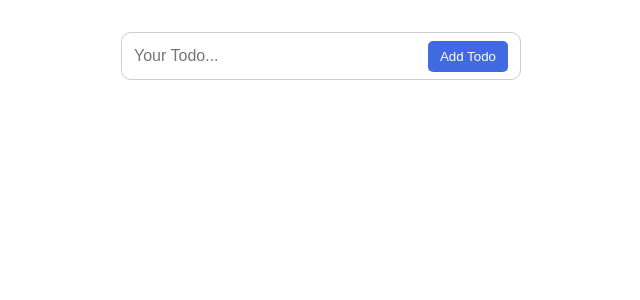
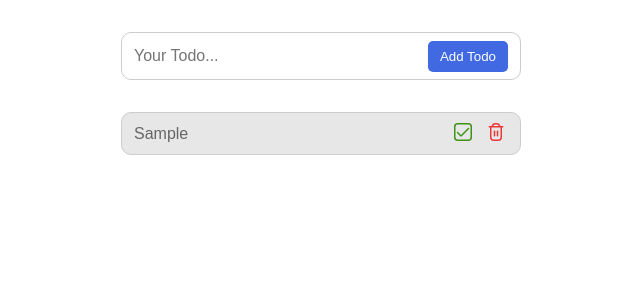
Before and after one commit to 1Mehranazizi/Todo-List-PWA-App-, a React (Create React App) app: page / in a window 1280 px wide. Both pictures are taken after typing "Sample" into the empty fields and a click on the button "Add Todo". Shown: the top 300 px of the page, without its empty margins (319-959 px from the left). Built offline with nearby package versions, Linux system fonts and the light colour scheme; the HTML template or start-up script is replaced by a standard one.

Commit message:
Show Todos

```diff
--- a/src/App.tsx
+++ b/src/App.tsx
@@ -1,10 +1,11 @@
-import React , {useState, useEffect} from 'react';
+import React, { useState, useEffect } from "react";
 
 // Components
-import TodoInput from './components/TodoInput';
+import TodoInput from "./components/TodoInput";
+import TodoItem from "./components/TodoItem";
 
 //Model
-import { todoModel } from './model/model';
+import { todoModel } from "./model/model";
 
 const App = () => {
   const [todo, setTodo] = useState<string>("");
@@ -12,7 +13,17 @@ const App = () => {
 
   return (
     <div>
-      <TodoInput todo={todo} setTodo={setTodo} setTodos={setTodos} todos={todos} />
+      <TodoInput
+        todo={todo}
+        setTodo={setTodo}
+        setTodos={setTodos}
+        todos={todos}
+      />
+      <ul className="todo-container">
+        {todos.map((item) => (
+          <TodoItem key={item.id} todo={item} setTodos={setTodos} todos={todos} />
+        ))}
+      </ul>
     </div>
   );
 };
--- /dev/null
+++ b/src/components/TodoItem.module.css
@@ -0,0 +1,46 @@
+.todo_container {
+    display: flex;
+    flex-direction: column;
+    width: 400px;
+    margin: 0 auto;
+  }
+
+  .todo_item {
+    display: flex;
+    align-items: center;
+    justify-content: space-between;
+    padding: 8px 12px;
+    background-color: #e7e7e7;
+    border: 1px solid #ccc;
+    border-radius: 10px;
+    margin-bottom: 1rem;
+    transition: 0.3s;
+    color: #666;
+  }
+
+  .todo_item:hover {
+    box-shadow: 0 5px 20px rgba(112, 112, 112, 0.3);
+    transform: scale(1.01);
+  }
+
+  .todo_item.todo_done {
+    opacity: 0.5;
+  }
+
+  .todo_btn {
+    display: inline-block;
+    width: 25px;
+    height: 25px;
+    border-radius: 5px;
+    text-align: center;
+    line-height: 30px;
+    cursor: pointer;
+  }
+
+  .todo_btn:first-child {
+    margin-right: 8px;
+  }
+
+  .todo_btn img {
+    width: 18px;
+  }
--- /dev/null
+++ b/src/components/TodoItem.tsx
@@ -0,0 +1,37 @@
+import React from "react";
+import { todoModel } from "../model/model";
+import styles from "./TodoItem.module.css";
+
+//Icons
+import TrashIcon from "../icon/trash.svg";
+import CheckIcon from "../icon/check.svg";
+
+interface Props {
+  todo: todoModel;
+  todos: todoModel[];
+  setTodos: React.Dispatch<React.SetStateAction<todoModel[]>>;
+}
+
+const TodoItem: React.FC<Props> = ({ todo, setTodos, todos }) => {
+  return (
+    <li
+      className={
+        todo.isDone
+          ? `${styles.todo_item} ${styles.todo_done}`
+          : styles.todo_item
+      }
+    >
+      <p>{todo.todo}</p>
+      <div>
+        <span className={styles.todo_btn}>
+          <img src={CheckIcon} alt="checked" />
+        </span>
+        <span className={styles.todo_btn}>
+          <img src={TrashIcon} alt="trash" />
+        </span>
+      </div>
+    </li>
+  );
+};
+
+export default TodoItem;
```
Also changed, not shown: src/icon/check.svg (added), src/icon/trash.svg (added).
